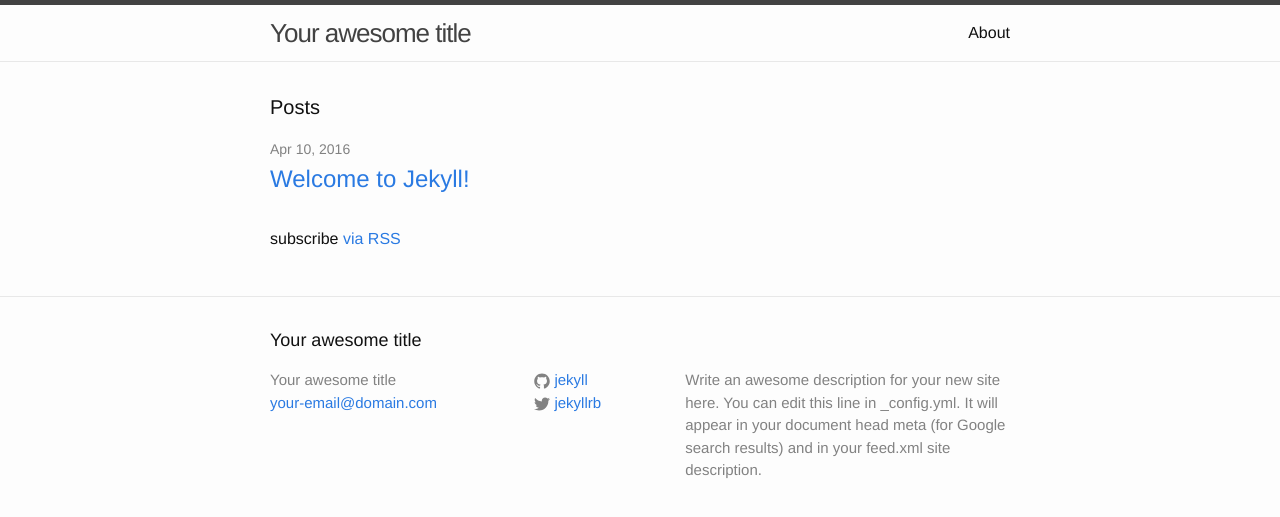
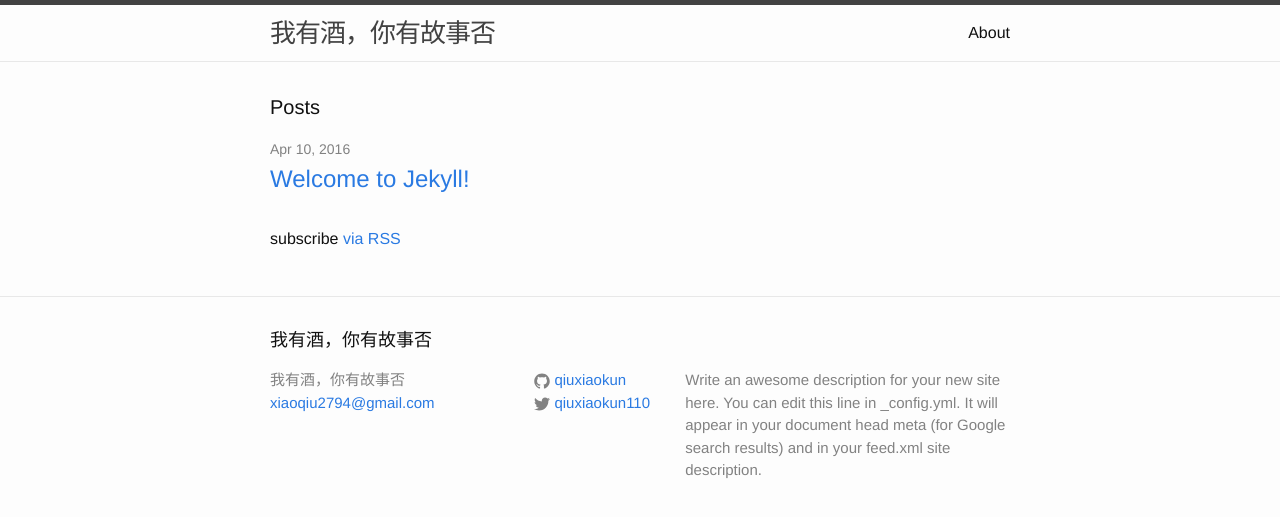
Before and after one commit to qiuxiaokun/qiuxiaokun.github.io, a Jekyll site: the page built from index.html, in a window 1280 px wide. Shown: the top 517 px of the page. Built offline with Jekyll 4.4.1, drawn with Linux system fonts in a browser that asks for light colours.

Commit message:
test _config.yaml

```diff
--- a/_config.yml
+++ b/_config.yml
@@ -6,16 +6,16 @@
 # 'jekyll serve'. If you change this file, please restart the server process.
 
 # Site settings
-title: Your awesome title
-email: your-email@domain.com
+title: 我有酒，你有故事否
+email: xiaoqiu2794@gmail.com
 description: > # this means to ignore newlines until "baseurl:"
   Write an awesome description for your new site here. You can edit this
   line in _config.yml. It will appear in your document head meta (for
   Google search results) and in your feed.xml site description.
 baseurl: "" # the subpath of your site, e.g. /blog
 url: "http://yourdomain.com" # the base hostname & protocol for your site
-twitter_username: jekyllrb
-github_username:  jekyll
+twitter_username: qiuxiaokun110
+github_username:  qiuxiaokun
 
 # Build settings
 markdown: kramdown
```
